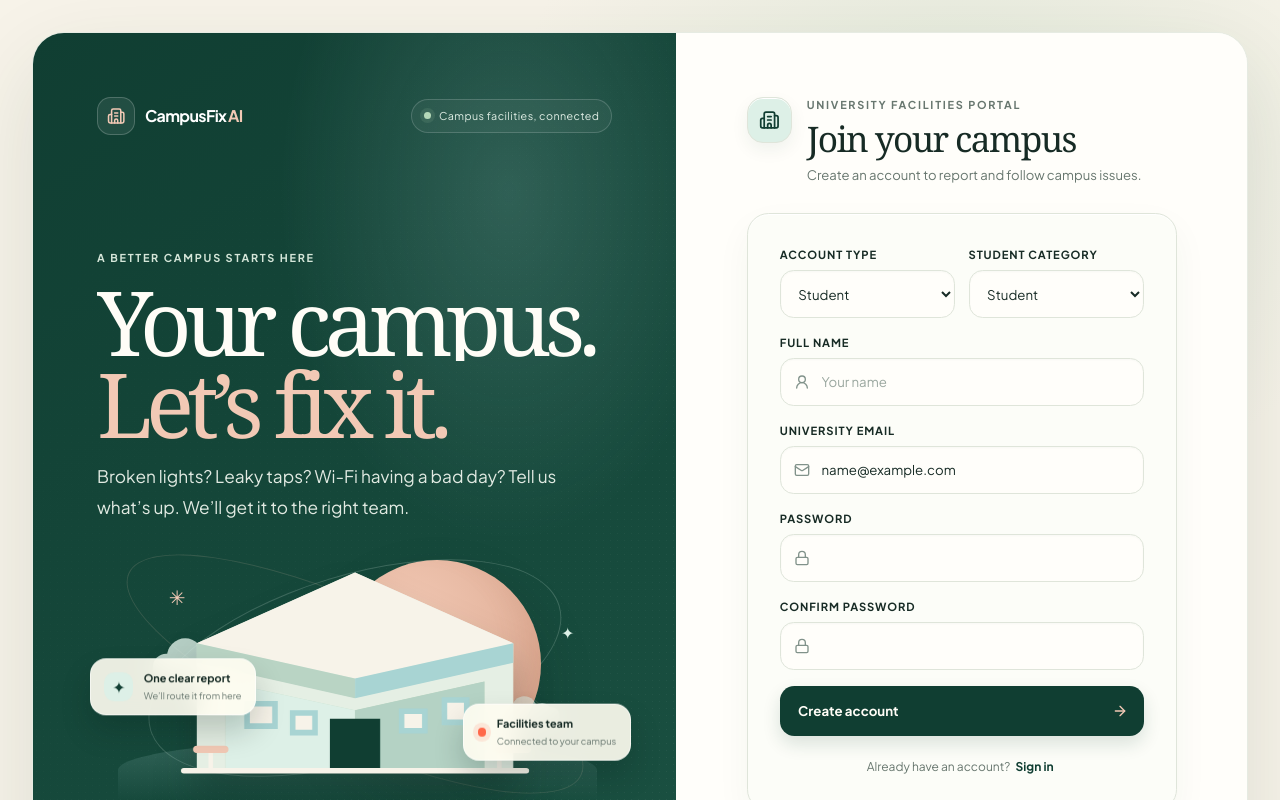
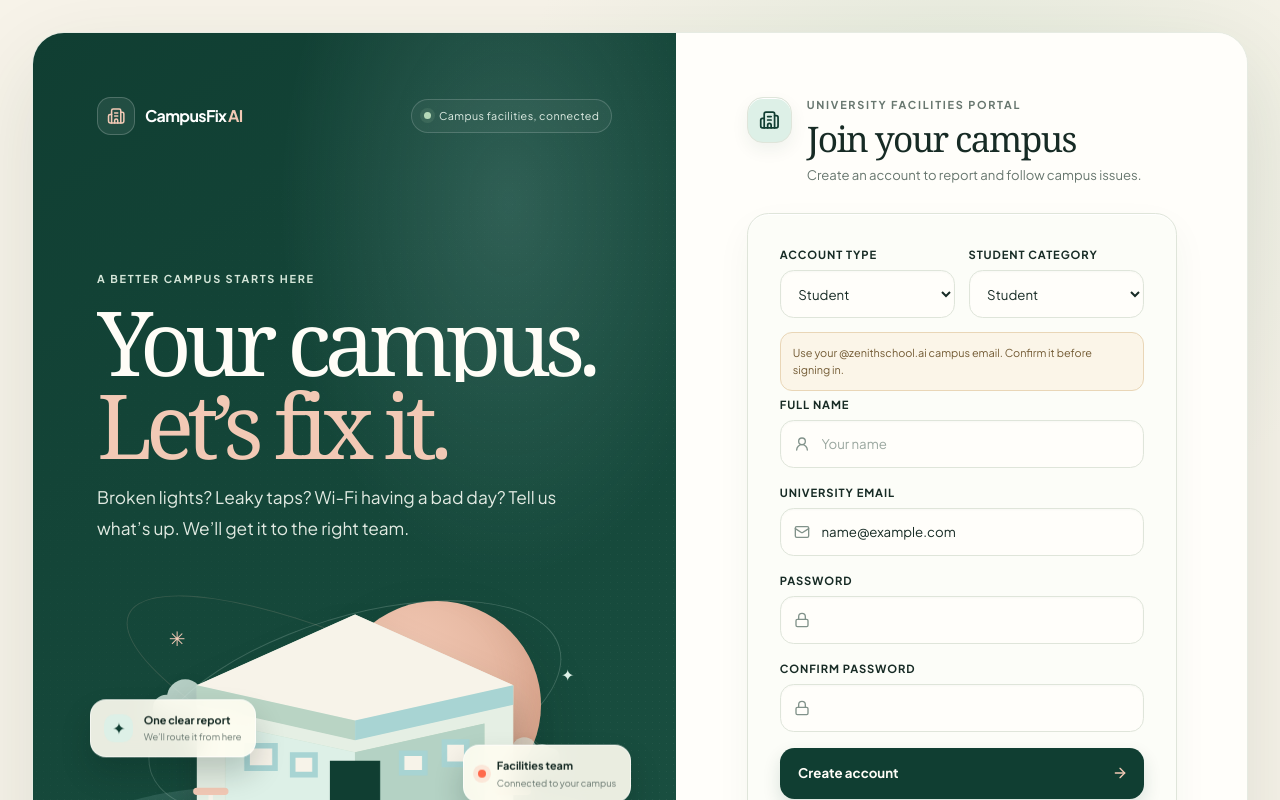
Before and after one commit to srishtiiimehta/CampuFix-AI, a React (Vite) app: page / in a window 1280 px wide. Both pictures are taken after typing "name@example.com", "Sample123" into the empty fields and a click on the button "Create an account". Shown: the top 800 px of the page. Built offline with nearby package versions, Linux system fonts and the light colour scheme.

Commit message:
Restrict accounts to campus email domain

```diff
--- a/server.ts
+++ b/server.ts
@@ -16,6 +16,11 @@ const __dirname = path.dirname(__filename);
 type CampusUser = { userId: string; name: string; role: 'student' | 'staff'; category: string; staffApproved: boolean; email: string; isFlagged: boolean; flagReason?: string };
 const STAFF_CATEGORIES = ['Dean', 'Professor', 'Sweeper', 'Plumber', 'Electrician'];
 const STUDENT_CATEGORIES = ['Student', 'CR'];
+const CAMPUS_EMAIL_DOMAIN = 'zenithschool.ai';
+
+function isCampusEmail(email: string) {
+  return /^[^\s@]+@zenithschool\.ai$/i.test(email.trim());
+}
 
 function supabaseConfig() {
   const url = process.env.SUPABASE_URL?.replace(/\/$/, '');
@@ -52,6 +57,7 @@ async function startServer() {
       if (typeof email !== 'string' || typeof password !== 'string' || !email.trim() || !password) {
         return res.status(400).json({ success: false, error: 'Enter your email and password.' });
       }
+      if (!isCampusEmail(email)) return res.status(403).json({ success: false, error: `Use your @${CAMPUS_EMAIL_DOMAIN} campus email to sign in.` });
       const authResponse = await fetch(`${url}/auth/v1/token?grant_type=password`, {
         method: 'POST', headers: { apikey: anonKey, 'Content-Type': 'application/json' },
         body: JSON.stringify({ email: email.trim(), password }),
@@ -84,6 +90,7 @@ async function startServer() {
       if (typeof fullName !== 'string' || !fullName.trim() || typeof email !== 'string' || !email.trim() || typeof password !== 'string' || password.length < 8) {
         return res.status(400).json({ success: false, error: 'Enter your name, a valid email, and a password with at least 8 characters.' });
       }
+      if (!isCampusEmail(email)) return res.status(400).json({ success: false, error: `Only @${CAMPUS_EMAIL_DOMAIN} campus email addresses can create an account.` });
       if (requestedRole !== 'student' && requestedRole !== 'staff') return res.status(400).json({ success: false, error: 'Choose a valid account type.' });
       const validCategories = requestedRole === 'staff' ? STAFF_CATEGORIES : STUDENT_CATEGORIES;
       const category = typeof requestedCategory === 'string' && validCategories.includes(requestedCategory) ? requestedCategory : (requestedRole === 'student' ? 'Student' : '');
--- a/src/components/LoginScreen.tsx
+++ b/src/components/LoginScreen.tsx
@@ -125,8 +125,9 @@ export const LoginScreen: React.FC<LoginScreenProps> = ({ onLoginSuccess }) => {
               {accountType === 'staff' && <p className="login-staff-note">Staff accounts must confirm their email and be approved by an administrator. Selecting a staff category does not grant staff permissions.</p>}
             </div>}
 
+            {isSignUp && <p className="login-staff-note">Use your @zenithschool.ai campus email. Confirm it before signing in.</p>}
             {isSignUp && <div className="login-field"><label htmlFor="fullName">Full name</label><div className="login-input-wrap"><UserRound aria-hidden="true" /><input id="fullName" name="name" type="text" autoComplete="name" required value={fullName} onChange={(event) => setFullName(event.target.value)} placeholder="Your name" /></div></div>}
-            <div className="login-field"><label htmlFor="email">University email</label><div className="login-input-wrap"><Mail aria-hidden="true" /><input id="email" name="email" type="email" autoComplete="email" required value={email} onChange={(event) => setEmail(event.target.value)} placeholder="you@university.edu" /></div></div>
+            <div className="login-field"><label htmlFor="email">University email</label><div className="login-input-wrap"><Mail aria-hidden="true" /><input id="email" name="email" type="email" autoComplete="email" required value={email} onChange={(event) => setEmail(event.target.value)} placeholder="you@zenithschool.ai" /></div></div>
             <div className="login-field"><div className="login-label-row"><label htmlFor="password">Password</label>{!isSignUp && <span className="login-secure-hint">Secure sign in</span>}</div><div className="login-input-wrap"><Lock aria-hidden="true" /><input id="password" name="password" type="password" autoComplete={isSignUp ? 'new-password' : 'current-password'} minLength={isSignUp ? 8 : undefined} required value={password} onChange={(event) => setPassword(event.target.value)} /></div></div>
             {isSignUp && <div className="login-field"><label htmlFor="confirmPassword">Confirm password</label><div className="login-input-wrap"><Lock aria-hidden="true" /><input id="confirmPassword" name="confirmPassword" type="password" autoComplete="new-password" minLength={8} required value={confirmPassword} onChange={(event) => setConfirmPassword(event.target.value)} /></div></div>}
             <button type="submit" disabled={isLoading} className="login-submit"><span>{isLoading ? (isSignUp ? 'Creating account…' : 'Signing in…') : (isSignUp ? 'Create account' : 'Sign in')}</span><ArrowRight className="h-4 w-4" /></button>
```
